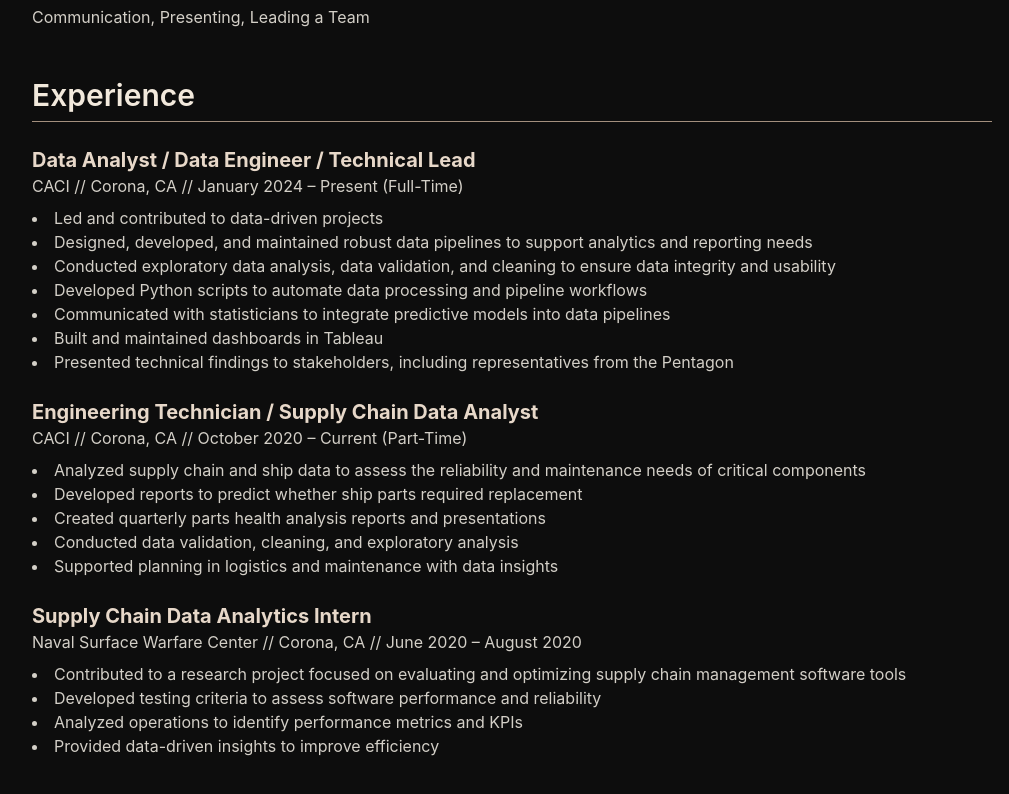
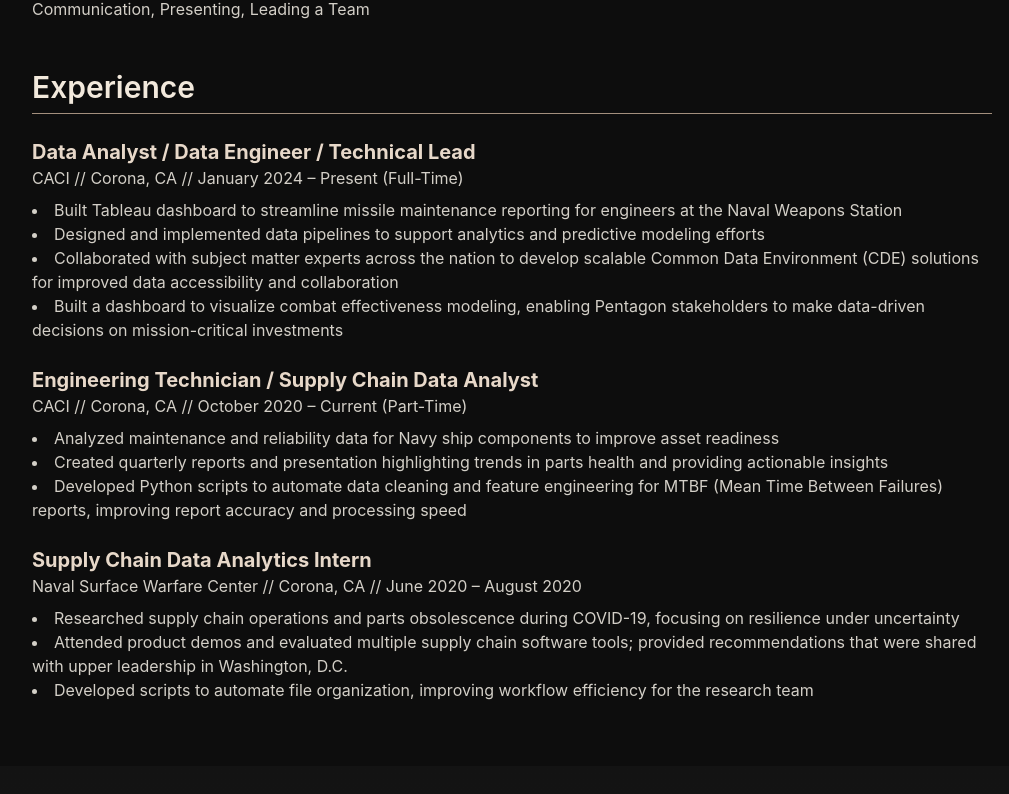
Before and after one commit to cvhuynh1777/data-portfolio, a React (Create React App) app: page / in a window 1280 px wide. Shown: the part 1765-2559 px from the top of the page, without its empty margins (128-1137 px from the left). Built offline with nearby package versions, Linux system fonts and the light colour scheme.

Commit message:
updated resume

```diff
--- a/src/pages/Resume.js
+++ b/src/pages/Resume.js
@@ -44,9 +44,11 @@
               <p className="text-[#d3cfc7]">Georgia Institute of Technology</p>
               <p className="text-[#d3cfc7]">2025 - CURRENT</p>
             </div>
-            <ul className="list-disc list-inside text-[#d3cfc7] pt-2">
-              <h3 className="text-xl font-semibold">DataCamp Certified Professional Data Scientist (2025)</h3>
-            </ul>
+
+
+                <h3 className="text-xl font-semibold">DataCamp Certified Professional Data Scientist (2025)</h3>
+
+
           </div>
         </motion.div>
 
@@ -87,13 +89,10 @@
             <h3 className="text-xl font-bold text-[#e7d8c9]">Data Analyst / Data Engineer / Technical Lead</h3>
             <p className="text-[#d3cfc7]">CACI // Corona, CA // January 2024 – Present (Full-Time)</p>
             <ul className="list-disc list-inside text-[#d3cfc7] mt-2">
-              <li>Led and contributed to data-driven projects</li>
-              <li>Designed, developed, and maintained robust data pipelines to support analytics and reporting needs</li>
-              <li>Conducted exploratory data analysis, data validation, and cleaning to ensure data integrity and usability</li>
-              <li>Developed Python scripts to automate data processing and pipeline workflows</li>
-              <li>Communicated with statisticians to integrate predictive models into data pipelines</li>
-              <li>Built and maintained dashboards in Tableau</li>
-              <li>Presented technical findings to stakeholders, including representatives from the Pentagon</li>
+              <li>Built Tableau dashboard to streamline missile maintenance reporting for engineers at the Naval Weapons Station</li>
+              <li>Designed and implemented data pipelines to support analytics and predictive modeling efforts</li>
+              <li>Collaborated with subject matter experts across the nation to develop scalable Common Data Environment (CDE) solutions for improved data accessibility and collaboration</li>
+              <li>Built a dashboard to visualize combat effectiveness modeling, enabling Pentagon stakeholders to make data-driven decisions on mission-critical investments</li>
             </ul>
           </div>
 
@@ -101,11 +100,9 @@
             <h3 className="text-xl font-bold text-[#e7d8c9]">Engineering Technician / Supply Chain Data Analyst</h3>
             <p className="text-[#d3cfc7]">CACI // Corona, CA // October 2020 – Current (Part-Time)</p>
             <ul className="list-disc list-inside text-[#d3cfc7] mt-2">
-              <li>Analyzed supply chain and ship data to assess the reliability and maintenance needs of critical components</li>
-              <li>Developed reports to predict whether ship parts required replacement</li>
-              <li>Created quarterly parts health analysis reports and presentations</li>
-              <li>Conducted data validation, cleaning, and exploratory analysis</li>
-              <li>Supported planning in logistics and maintenance with data insights</li>
+              <li>Analyzed maintenance and reliability data for Navy ship components to improve asset readiness </li>
+              <li>Created quarterly reports and presentation highlighting trends in parts health and providing actionable insights</li>
+              <li>Developed Python scripts to automate data cleaning and feature engineering for MTBF (Mean Time Between Failures) reports, improving report accuracy and processing speed</li>
             </ul>
           </div>
 
@@ -113,10 +110,9 @@
             <h3 className="text-xl font-bold text-[#e7d8c9]">Supply Chain Data Analytics Intern</h3>
             <p className="text-[#d3cfc7]">Naval Surface Warfare Center // Corona, CA // June 2020 – August 2020</p>
             <ul className="list-disc list-inside text-[#d3cfc7] mt-2">
-              <li>Contributed to a research project focused on evaluating and optimizing supply chain management software tools</li>
-              <li>Developed testing criteria to assess software performance and reliability</li>
-              <li>Analyzed operations to identify performance metrics and KPIs</li>
-              <li>Provided data-driven insights to improve efficiency</li>
+              <li>Researched supply chain operations and parts obsolescence during COVID-19, focusing on resilience under uncertainty</li>
+              <li>Attended product demos and evaluated multiple supply chain software tools; provided recommendations that were shared with upper leadership in Washington, D.C.</li>
+              <li>Developed scripts to automate file organization, improving workflow efficiency for the research team</li>
             </ul>
           </div>
         </motion.div>
```
Also changed, not shown: 1 other file (tests, documents, lock files or other folders).
